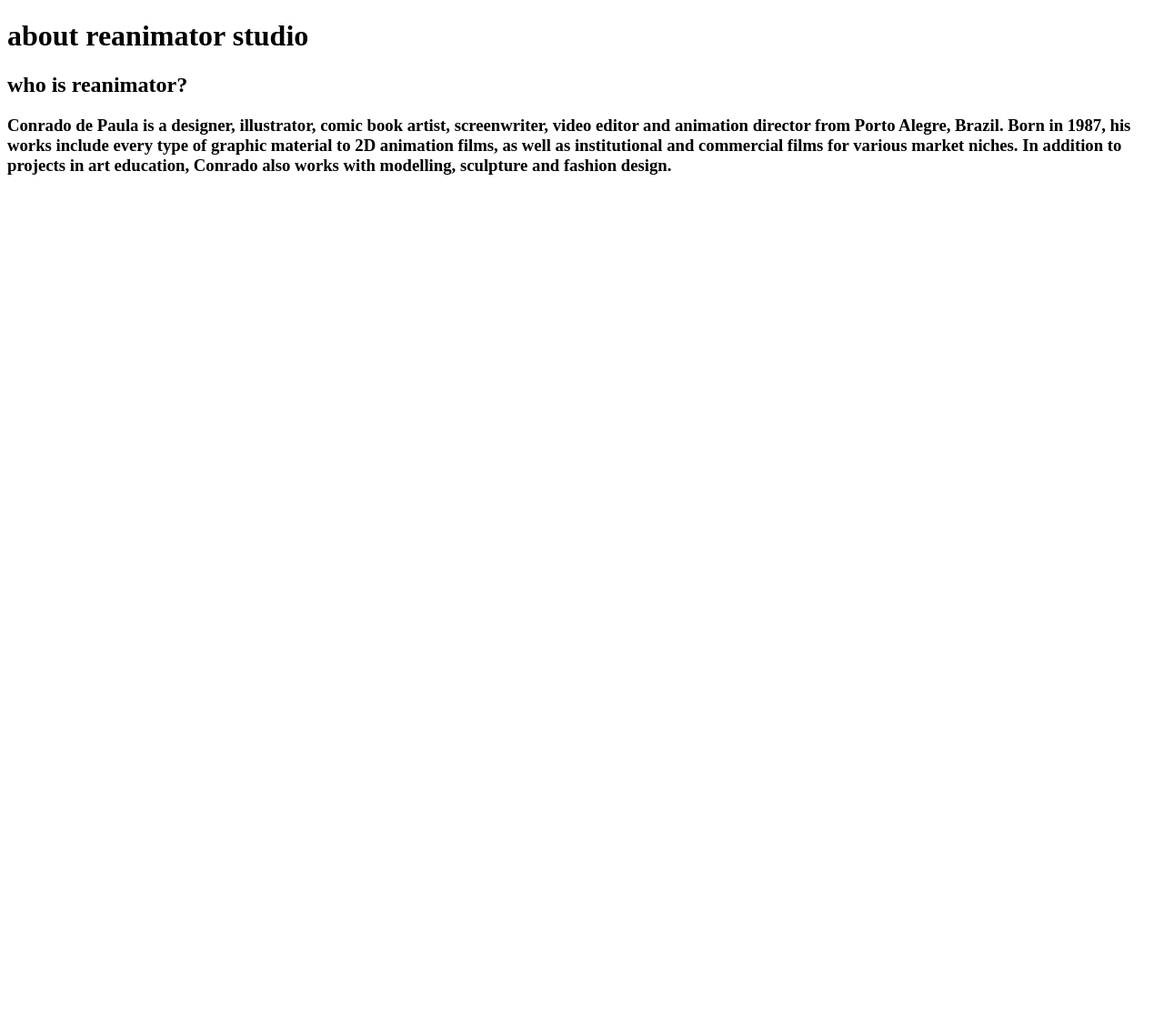
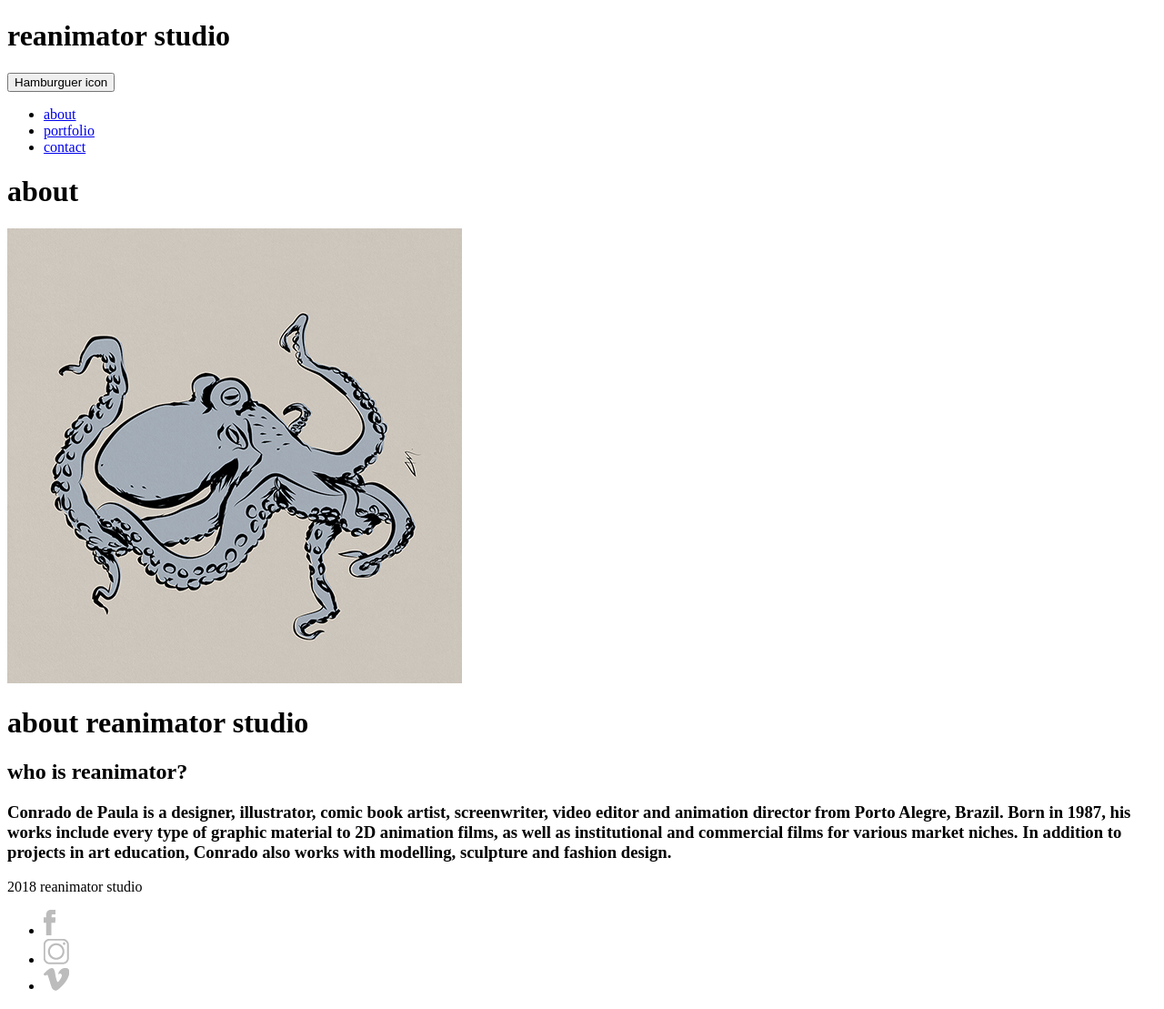
Before and after one commit to JuniorSelister/reanimatorstudio, a PHP site: page /about.html in a window 1280 px wide. Shown: the whole page at 91% size. Before the commit the page ends 192 px from the top, so only its background shows below. Run offline with PHP 8.4, Linux system fonts and the light colour scheme; style sheets or scripts are compiled from the project's sources.

Commit message:
initialize commit

```diff
--- a/about.html
+++ b/about.html
@@ -9,8 +9,35 @@
     <script src="main.js"></script>
 </head>
 <body>
+    <header class="header">
+        <div class="container"> <!-- Start Header Container-->
+            <h1 class="logo">reanimator studio</h1>
+            <nav class="main-menu main-menu__btn--closed">
+                <button class="main-menu__btn main-menu__close">Hamburguer icon</button>
+                <ul class="main-menu__list">
+                    <li><a class="main-menu__item" href="about.html">about</a></li>
+                    <li><a class="main-menu__item" href="index.html">portfolio</a></li>
+                    <li><a class="main-menu__item" href="contact.html">contact</a></li>
+                </ul>
+            </nav>
+        </div> <!-- End Header Container-->
+    </header>
+    <h1 class="main-title">about</h1>
+
+    <img src="img/IMAGE ABOUT 500px.jpg" alt="about_me">
     <h1>about reanimator studio</h1>
     <h2>who is reanimator?</h2>
     <h3>Conrado de Paula is a designer, illustrator, comic book artist, screenwriter, video editor and animation director from Porto Alegre, Brazil. Born in 1987, his works include every type of graphic material to 2D animation films, as well as institutional and commercial films for various market niches. In addition to projects in art education, Conrado also works with modelling, sculpture and fashion design.</h3>
+
+    <footer class="footer">
+        2018 reanimator studio
+        <div class="footer__column">
+            <ul class="footer__list-links">
+                <li><a href="https://www.facebook.com/depaula.conrado" target="_blank"><img src="img/facebook_icon.png" alt="face_icon"></a></li>
+                <li><a href="https://www.instagram.com/reanimatorstudio/" target="_blank"><img src="img/instagram_icon.png" alt="insta_icon"></a></li>
+                <li><a href="https://vimeo.com/reanimatorstudio" target="_blank"><img src="img/vimeo_icon.png" alt="vimeo_icon"></a></li>
+            </ul>
+        </div>
+    </footer>
 </body>
 </html>
--- a/css/style.css
+++ b/css/style.css
@@ -1,4 +1,9 @@
 .main-menu__item{
+    font-size: 10px;
     text-transform: uppercase;
     text-decoration: none;
 }
+
+.main-title{
+    text-transform: uppercase;
+}
```
Also changed, not shown: contact.html (+24 -0 lines), index.html (+6 -5 lines).
